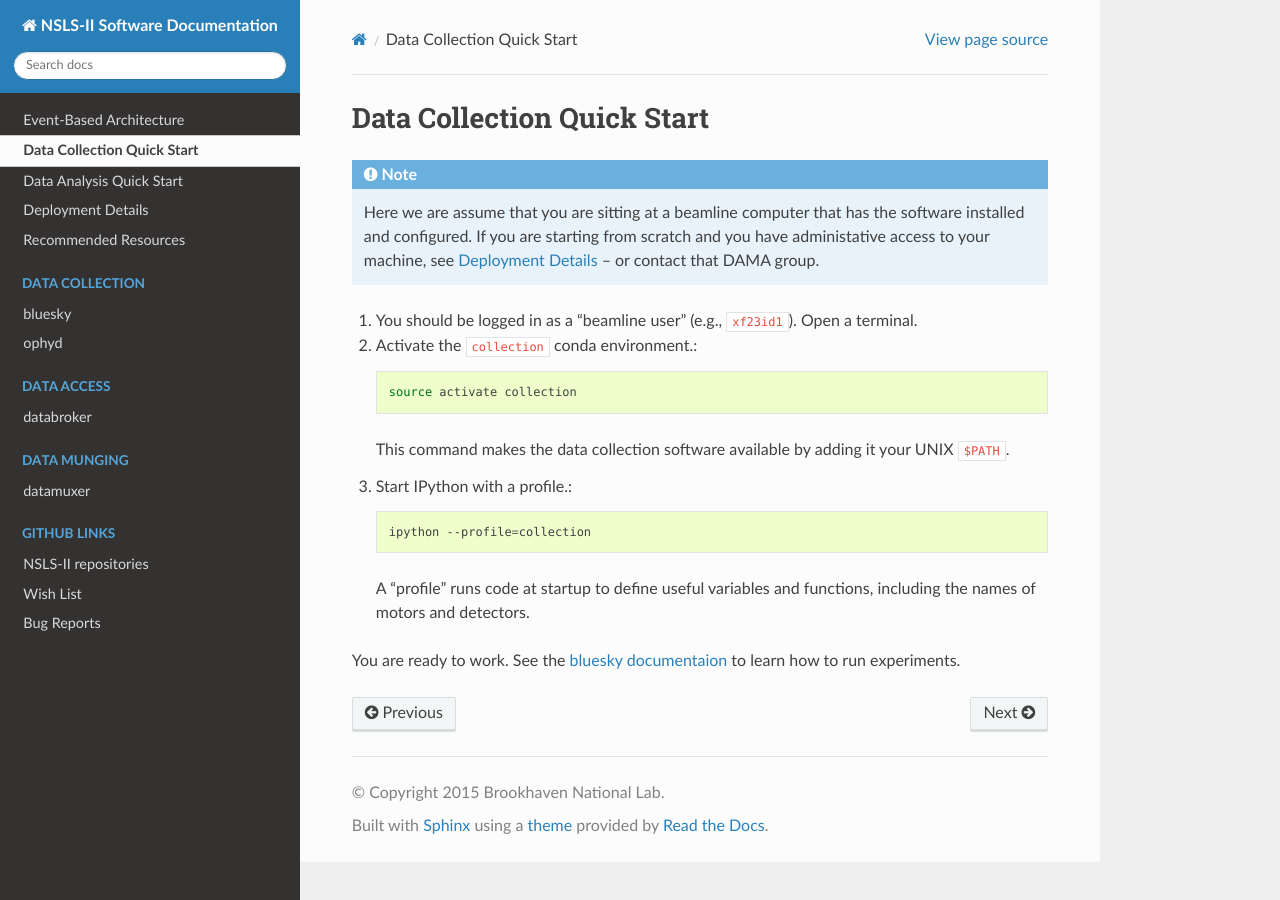
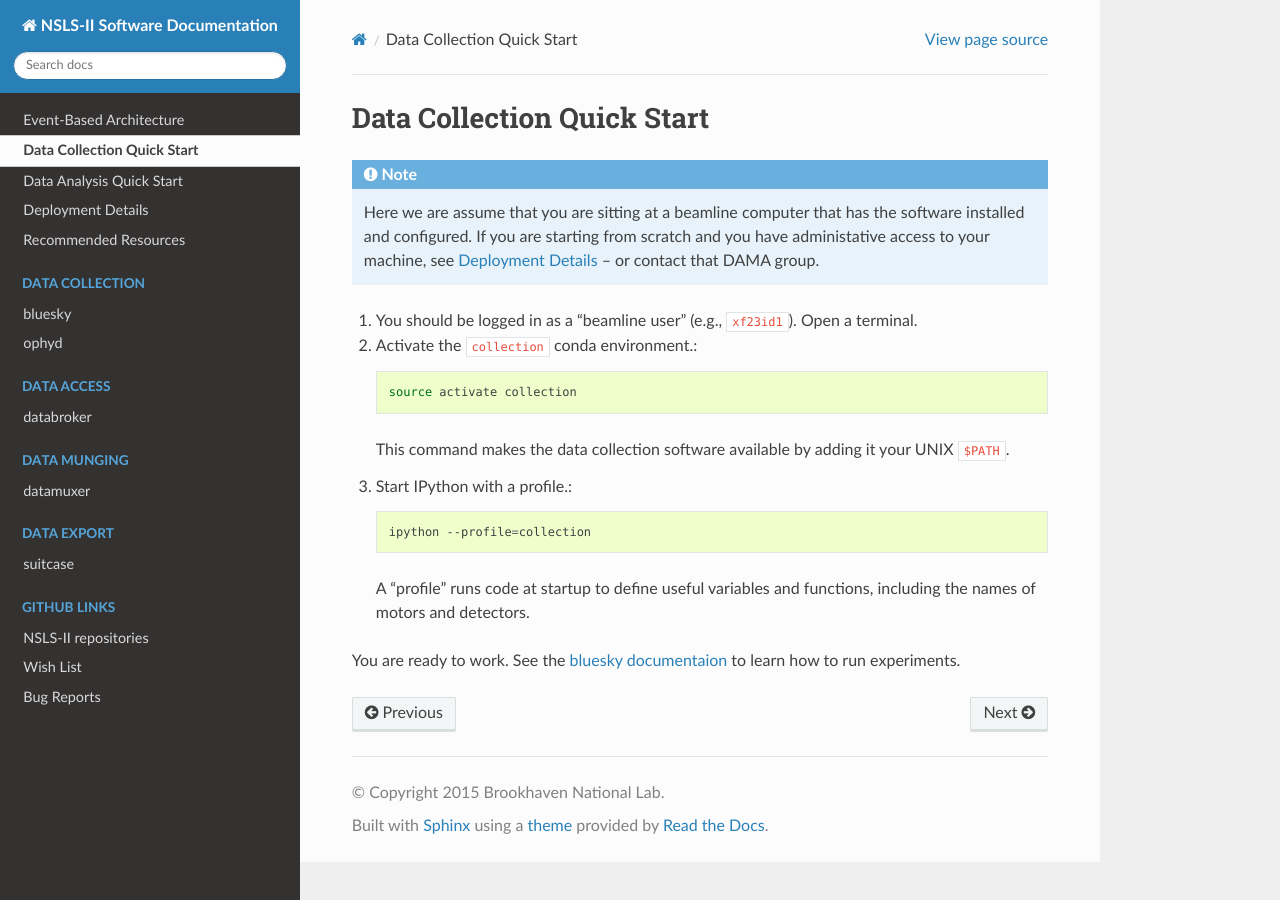
Before and after one commit to NSLS-II/docs, a Sphinx documentation site: the page built from source/collection-quick-start.rst, in a window 1280 px wide. Built offline with Sphinx 7.4.7 and the Read the Docs theme 2.0.0, drawn with Linux system fonts in a browser that asks for light colours; pages that are not in the unit, such as notebooks, are missing from menus.

Commit message:
Add suitcase link

```diff
--- a/source/index.rst
+++ b/source/index.rst
@@ -71,6 +71,12 @@ documentation, linked below.
 
 .. toctree::
    :hidden:
+   :caption: Data Export
+
+   suitcase <https://nsls-ii.github.io/suitcase>
+
+.. toctree::
+   :hidden:
    :caption: GitHub Links
 
    NSLS-II repositories <https://github.com/NSLS-II/>
```
